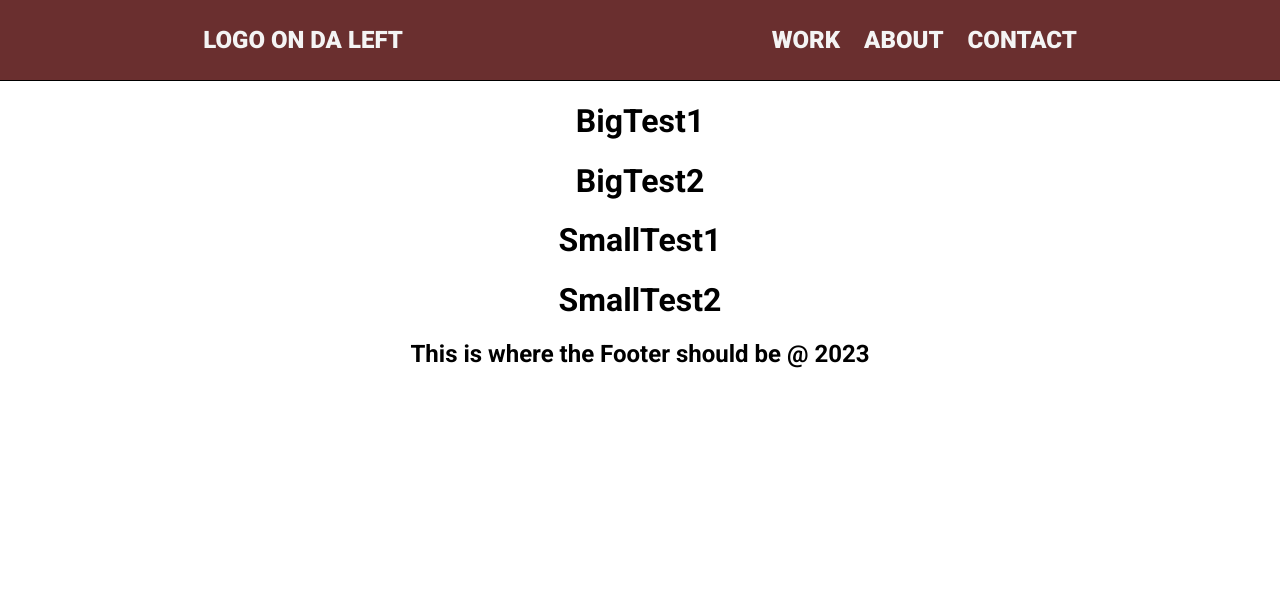
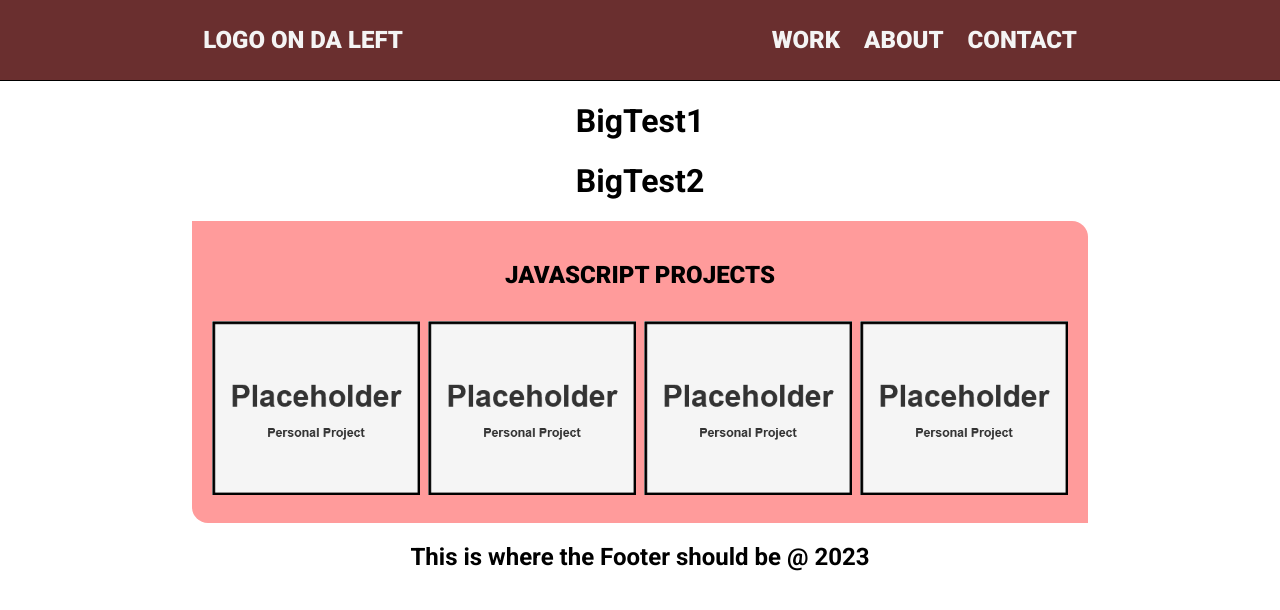
Before and after one commit to ying-lenny/Portfolio-Site-OL, a React (Create React App) app: page /contact in a window 1280 px wide. Shown: the top 610 px of the page. Built offline with nearby package versions, Linux system fonts and the light colour scheme.

Commit message:
Created dynamic view for small projects pulling from data

```diff
--- a/src/App.js
+++ b/src/App.js
@@ -2,7 +2,9 @@ import { BrowserRouter, Routes, Route } from 'react-router-dom';
 import Homepage from './Pages/Homepage';
 import ProjectPage from './Pages/ProjectPage';
 import ContactPage from './Pages/ContactPage';
+import SmallProjectItem from './Components/SmallProjectItem';
 import './Styles/main.css';
+import { small_projects } from './Assets/data';
 import Header from './Components/Header';
 import Footer from './Components/Footer';
 
@@ -16,6 +18,15 @@ function App() {
 						<Route exact path='/' element={<Homepage/>}/>
 						<Route exact path='/page' element={<ProjectPage/>}/>
 						<Route exact path='/contact' element={<ContactPage/>}/>
+						{small_projects.map((small) => {
+							return (
+								<Route
+									key={small.id}
+									exact path={`/personal/${small.id}`}
+									element = {<SmallProjectItem project={small}/>}
+									/>
+								)
+						})}
 					</Routes>
 					<Footer/>
 				</div>
--- /dev/null
+++ b/src/Assets/data.js
@@ -0,0 +1,47 @@
+import PersonalTEMP from './PersonalTEMP.png';
+import Calculator from './Calculator.png'
+
+let big_projects = [
+	{
+		id: 12,
+		hello: 'BigTest1'
+	},
+	{
+		id: 13,
+		hello: 'BigTest2'
+	},
+]
+
+let small_projects = [
+	{
+		id: 0,
+		title: 'Calculator',
+		images: [
+			PersonalTEMP,
+			Calculator
+		]
+	},
+	{
+		id: 1,
+		title: 'Rock, Paper, Scissors!',
+		images: [
+			PersonalTEMP
+		]
+	},
+	{
+		id: 2,
+		title: 'TicTacToe',
+		images: [
+			PersonalTEMP
+		]
+	},
+	{
+		id: 3,
+		title: 'Etch-a-sketch',
+		images: [
+			PersonalTEMP
+		]
+	}
+]
+
+export { big_projects, small_projects }
--- a/src/Components/ProjectContainer.js
+++ b/src/Components/ProjectContainer.js
@@ -1,5 +1,5 @@
 import React from "react";
-import { big_projects, small_projects } from '../data'
+import { big_projects, small_projects } from '../Assets/data'
 import BigProjectCard from "./BigProjectCard";
 import SmallProjectCard from "./SmallProjectCard";
 
@@ -14,10 +14,14 @@ function ProjectContainer() {
 					<BigProjectCard project={big} key={big.id}/>
 				))}
 			</div>
-            <div>
+
+			<div className="project-grid">
+				<h3>JavaScript Projects</h3>
+				<div className="tiles">
 				{smallProjects.map((small) => (
 					<SmallProjectCard project={small} key={small.id}/>
 				))}
+			</div>
 		</div>
 		</div>
 	)
--- a/src/Components/ProjectDetails.js
+++ b/src/Components/ProjectDetails.js
@@ -5,7 +5,7 @@ export default function ProjectDetails() {
 		<div>
 			<div className="project-details-container">
 				<div className="project-details-image">
-					<img src={require("../Assets/Calculator.PNG")} alt="Port" />
+					<img src={require("../Assets/Calculator.png")} alt="Port" />
 				</div>
 				<div>
 					<h1>Calculator</h1>
--- a/src/Components/SmallProjectCard.js
+++ b/src/Components/SmallProjectCard.js
@@ -1,15 +1,24 @@
+import { Link } from "react-router-dom";
 import React from "react";
 
 function SmallProjectCard(props) {
-    const {
-        project: { id, hello },
-    } = props;
+	const {
+		project: { id, title, images },
+	} = props;
 
-    return (
-        <div id={id}>
-            <h1>{hello}</h1>
-        </div>
-    )
+	return (
+			<div id={id} className="project">
+				<figure className="project-container">
+				<img src={images[0]} alt="Port" />
+				<figcaption className="container-caption">
+					<h2>{title}</h2>
+					<button className="button is-primary">
+						<Link key={id} to={`/personal/${id}`}>Learn More</Link>
+					</button>
+				</figcaption>
+				</figure>
+			</div>
+	)
 }
 
 export default SmallProjectCard;
--- /dev/null
+++ b/src/Components/SmallProjectItem.js
@@ -0,0 +1,24 @@
+import { Link } from "react-router-dom";
+
+function SmallProjectItem( props ) {
+
+    const {
+		project: { id, title, images },
+	} = props;
+
+    return (
+        <div id="id" className="project-details-container">
+            <div className="project-details-image">
+                <img src={images[1]} alt={title} />
+            </div>
+            <div>
+                <h1>{title}</h1>
+                <h2>Brief overview goes here</h2>
+                <h3>Link to: repo | live site</h3>
+                <Link to='/contact'>Return</Link>
+            </div>
+        </div>
+    )
+}
+
+export default SmallProjectItem;
--- a/src/data.js
+++ /dev/null
@@ -1,23 +0,0 @@
-let big_projects = [
-	{
-		id: 0,
-		hello: 'BigTest1'
-	},
-	{
-		id: 1,
-		hello: 'BigTest2'
-	},
-]
-
-let small_projects = [
-	{
-		id: 0,
-		hello: 'SmallTest1'
-	},
-	{
-		id: 1,
-		hello: 'SmallTest2'
-	}
-]
-
-export { big_projects, small_projects }
```
Lines whose indentation alone changed are shown as unchanged.
